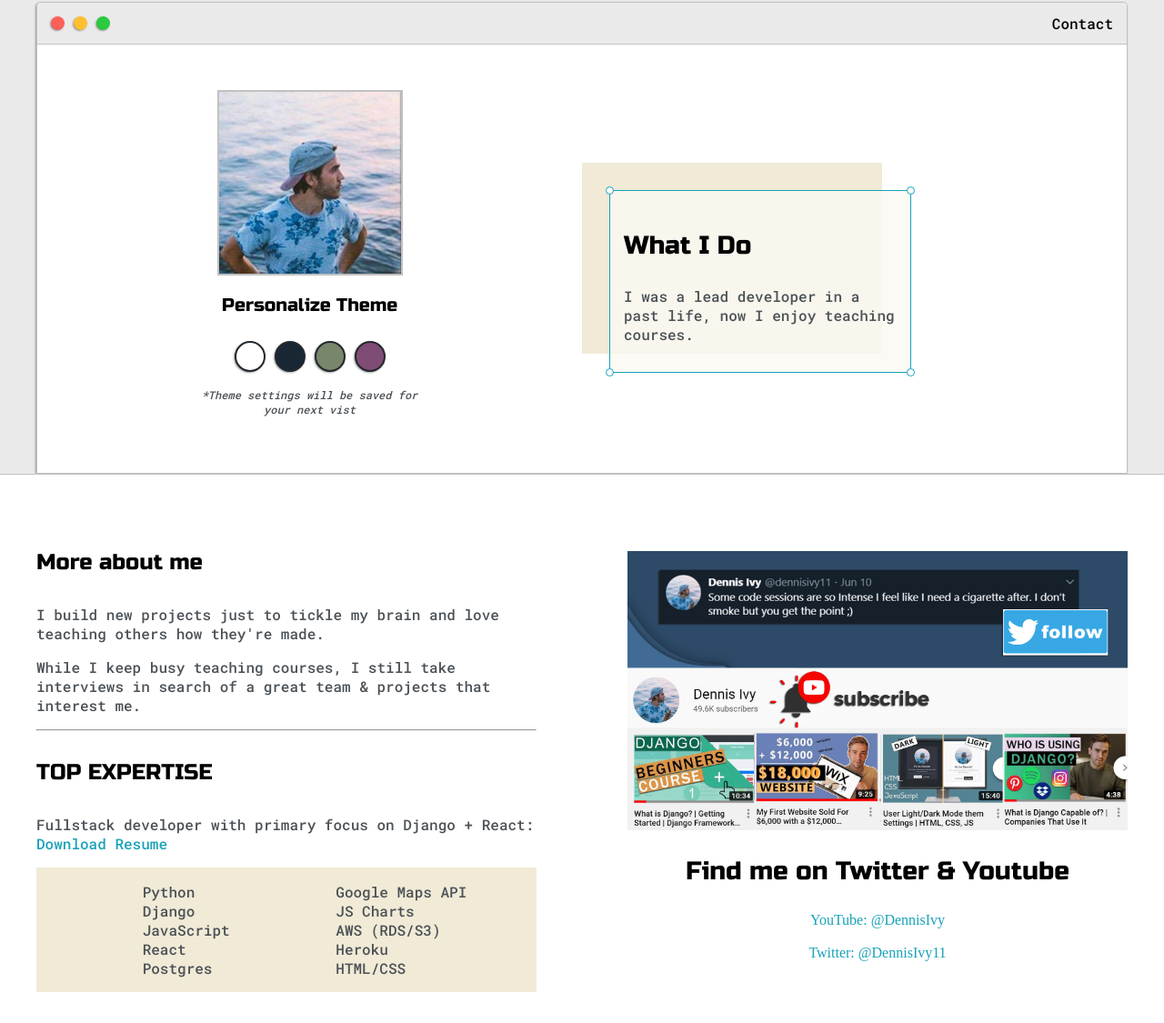
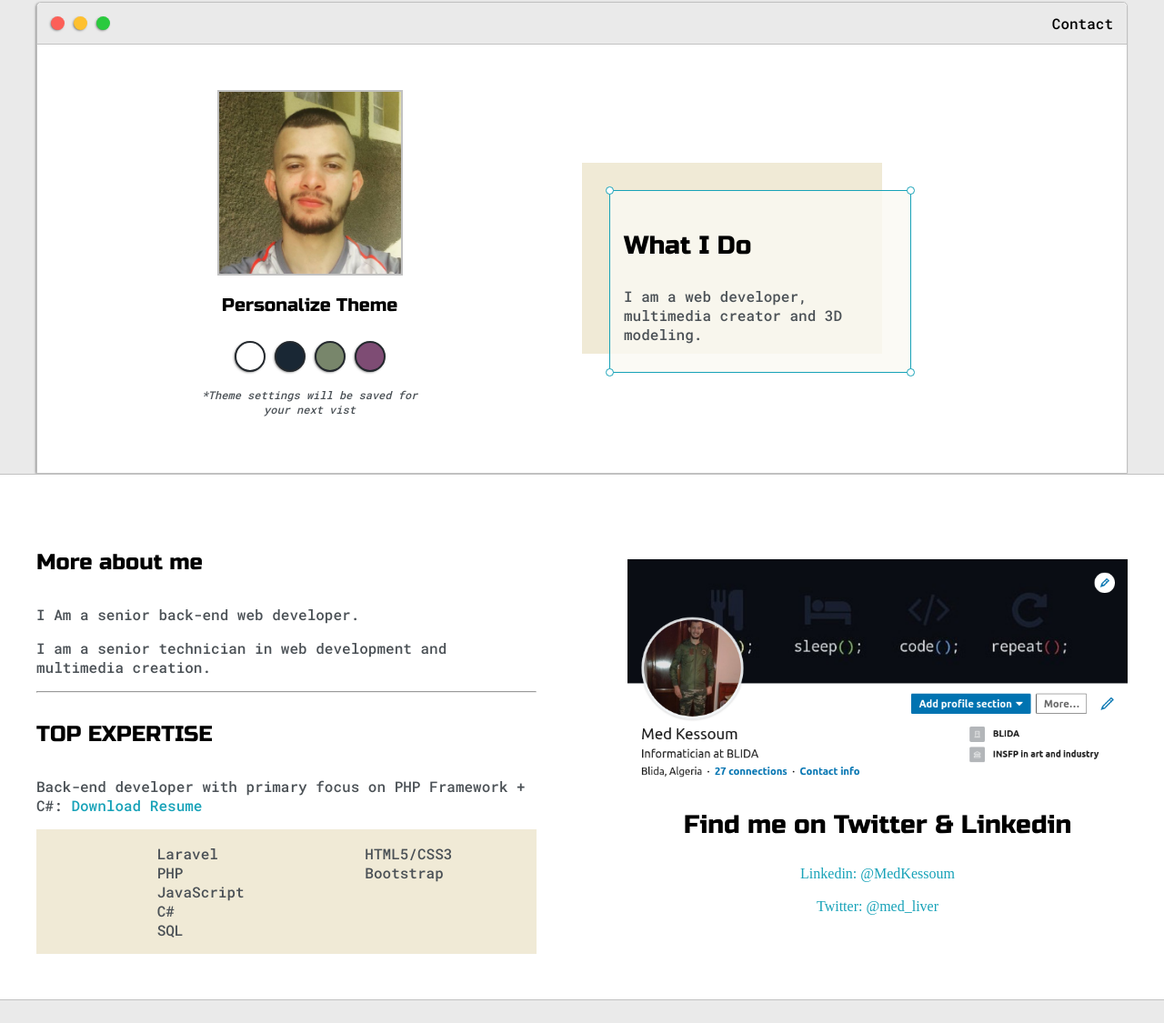
Before and after one commit to MedRed6/MyPortfoli, a plain HTML site: page index.html in a window 1280 px wide. Shown: the part 159-1284 px from the top of the page at 91% size. Drawn offline with Linux system fonts and the light colour scheme.

Commit message:
second commmit

```diff
--- a/index.html
+++ b/index.html
@@ -1,7 +1,7 @@
 <!DOCTYPE html>
 <html>
 <head>
-	<title>Dennis Ivy</title>
+	<title>Med Kessoum</title>
 
 
 	<meta name="viewport" content="width=device-width, initial-scale=1, maximum-scale=1, minimum-scale=1" />
@@ -18,7 +18,7 @@
 	<section class="s1">
 		<div class="main-container">
 			<div class="greeting-wrapper">
-				<h1>Hi, I'm Dennis Ivanov</h1>
+				<h1>Hi, I'm Med Kessoum</h1>
 			</div>
 
 
@@ -42,7 +42,7 @@
 				</div>
 
 				<div class="left-column">
-					<img id="profile_pic" src="images/Dennis.jpg">
+					<img id="profile_pic" src="images/Med.png">
 					<h5 style="text-align: center;line-height: 0;">Personalize Theme</h5>
 
 					<div id="theme-options-wrapper">
@@ -62,7 +62,7 @@
 							<div id="corner-tl" class="corner"></div>
 							<div id="corner-tr" class="corner"></div>
 							<h3>What I Do</h3>
-							<p>I was a lead developer in a past life, now I enjoy teaching courses.</p>
+							<p>I am a web developer, multimedia creator and 3D modeling. </p>
 							<div id="corner-br" class="corner"></div>
 							<div id="corner-bl" class="corner"></div>
 						</div>
@@ -79,32 +79,29 @@
 				<div class="about-me">
 					<h4>More about me</h4>
 
-					<p>I build new projects just to tickle my brain and love teaching others how they're made.</p>
+					<p>I Am a senior back-end web developer.</p>
 
-					<p>While I keep busy teaching courses, I still take interviews in search of a great team & projects that interest me.</p>
+					<p>I am a senior technician in web development and multimedia creation.</p>
 
 
 					<hr>
 
 					<h4>TOP EXPERTISE</h4>
 
-					<p>Fullstack developer with primary focus on Django + React: <a target="_blank" href="resume.pdf">Download Resume</a></p>
+					<p>Back-end developer with primary focus on PHP Framework + C#: <a target="_blank" href="resume.pdf">Download Resume</a></p>
 
 					<div id="skills">
 						<ul>
-							<li>Python</li>
-							<li>Django</li>
+							<li>Laravel</li>
+							<li>PHP</li>
 							<li>JavaScript</li>
-							<li>React</li>
-							<li>Postgres</li>
+							<li>C#</li>
+							<li>SQL</li>
 						</ul>
 
 						<ul>
-							<li>Google Maps API</li>
-							<li>JS Charts</li>
-							<li>AWS (RDS/S3)</li>
-							<li>Heroku</li>
-							<li>HTML/CSS</li>
+							<li>HTML5/CSS3</li>
+							<li>Bootstrap</li>
 						</ul>
 
 					</div>
@@ -113,12 +110,12 @@
 
 
 				<div class="social-links">
-					<img id="social_img" src="images/follow.jpg">
-					<h3>Find me on Twitter & Youtube</h3>
+					<img id="social_img" src="images/linkedin.png">
+					<h3>Find me on Twitter & Linkedin</h3>
 
-					<a target="_blank" href="https://www.youtube.com/c/dennisivy">YouTube: @DennisIvy</a>
+					<a target="_blank" href="https://www.linkedin.com/in/med-kessoum-baa584156/">Linkedin: @MedKessoum</a>
 					<br>
-					<a target="_blank" href="https://twitter.com/dennisivy11">Twitter: @DennisIvy11</a>
+					<a target="_blank" href="https://twitter.com/med_liver">Twitter: @med_liver</a>
 				</div>
 			</div>
 
```
Also changed, not shown: images/Dennis.jpg (deleted), images/Med.png (added), images/follow.jpg (deleted), images/linkedin.png (added).
